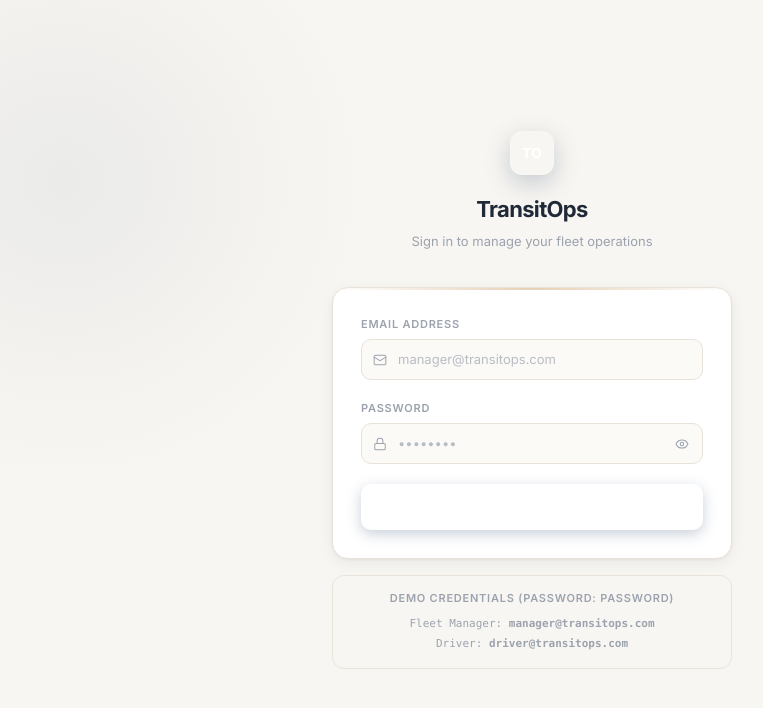
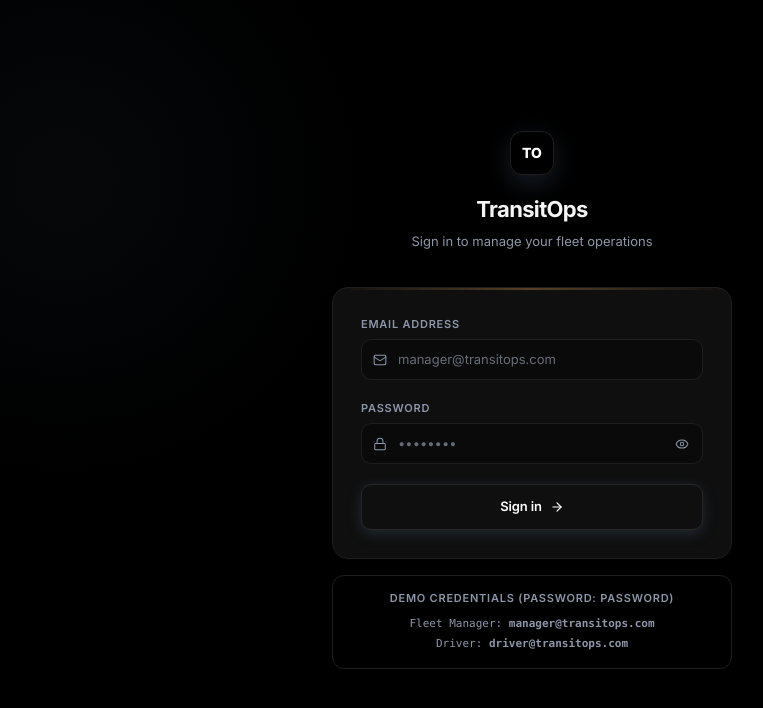
Before and after one commit to AkshayChauhan3/TransitOps, a React (Vite) app in the folder client/: page /login in a window 1280 px wide. Shown: the top 708 px of the page, without its empty margins (108-871 px from the left). Built offline with nearby package versions, Linux system fonts and the light colour scheme.

Commit message:
style: force dark theme and black background on login page

```diff
--- a/client/src/pages/Login.tsx
+++ b/client/src/pages/Login.tsx
@@ -52,12 +52,12 @@ export const Login: React.FC = () => {
   };
 
   return (
-    <div style={{
+    <div className="dark" style={{
       minHeight: '100vh',
       display: 'flex',
       alignItems: 'center',
       justifyContent: 'center',
-      backgroundColor: 'var(--background)',
+      backgroundColor: '#000000',
       padding: '48px 16px',
       position: 'relative',
       overflow: 'hidden',
```
Also changed, not shown: 1 other file (tests, documents, lock files or other folders).
